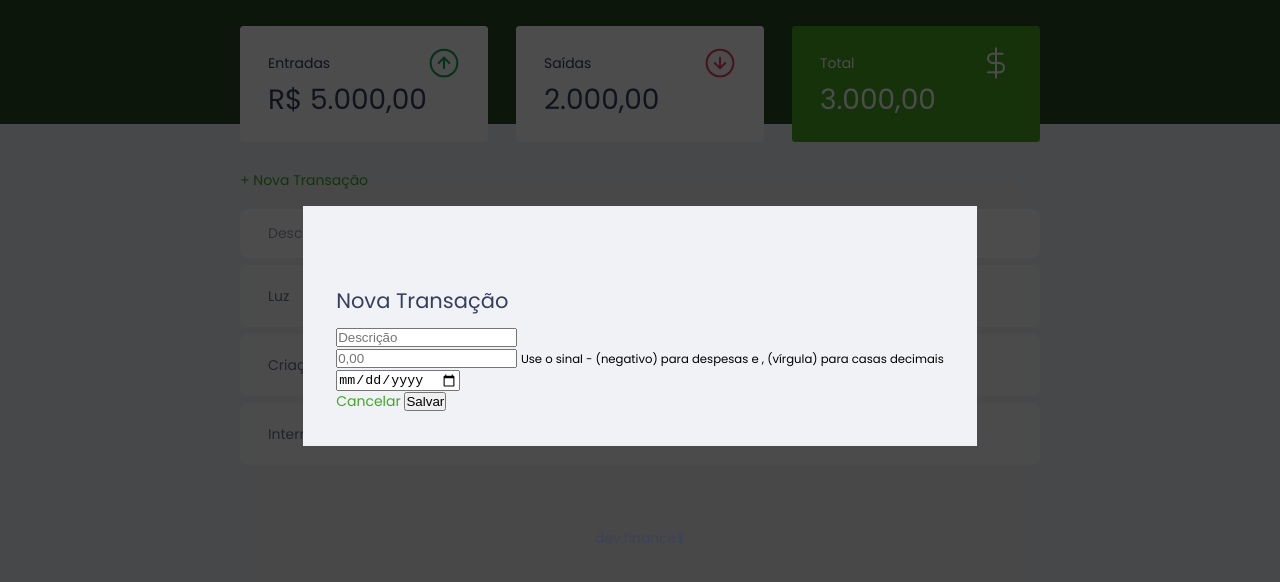
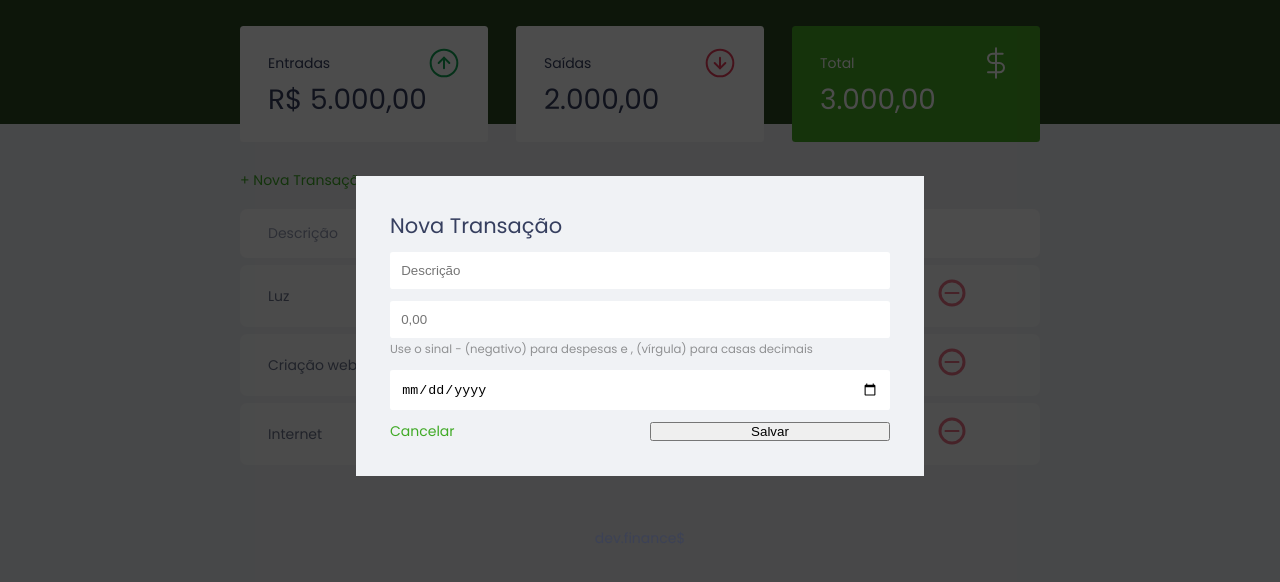
Before and after one commit to edsoncrlos/dev-finance-discover-01, a plain HTML site: page index.html in a window 1280 px wide. Shown: the part 74-656 px from the top of the page. Drawn offline with Linux system fonts and the light colour scheme.

Commit message:
style.css manipulation modal and form

```diff
--- a/style.css
+++ b/style.css
@@ -193,9 +193,44 @@ td.expense {
 .modal {
     background: #F0F2F5;
     padding: 2.4rem;
-    position: relative;
 }
 
+/* Form ===================================*/
+#form {
+    max-width: 500px;
+}
+
+#form h2 {
+    margin-top: 0;
+}
+
+input {
+    border: none;
+    border-radius: 0.2rem;
+
+    padding: 0.8rem;
+
+    width: 100%;
+}
+
+.input-group {
+    margin-top: 0.8rem;
+}
+
+.input-group small {
+    opacity: 0.4;
+}
+
+.input-group.actions {
+    display: flex;
+    justify-content: space-between;
+    align-items: center;
+}
+
+.input-group.actions .button,
+.input-group.actions button {
+    width: 48%
+}
 /* Footer =================================*/
 footer {
     text-align: center;
```
